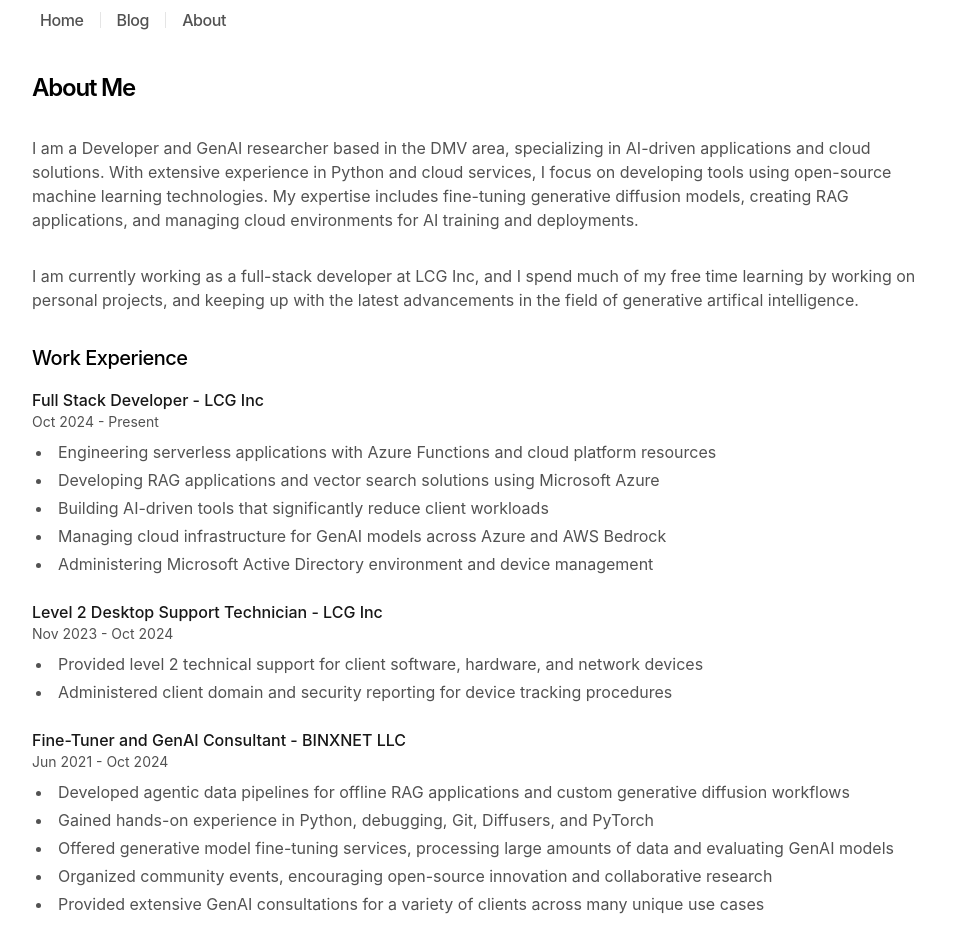
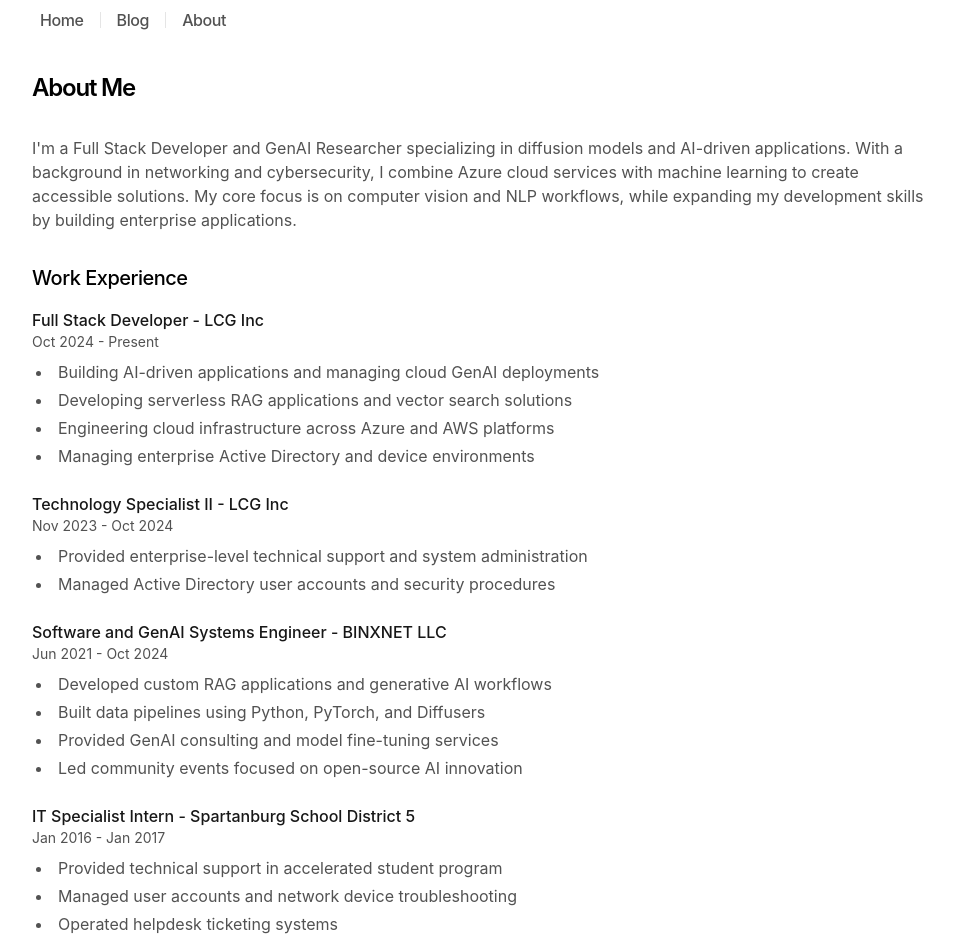
Before and after one commit to Binxly/binx-page, a Next.js app: page /about in a window 1280 px wide. Shown: the top 943 px of the page, without its empty margins (160-1114 px from the left). Built offline with nearby package versions, Linux system fonts and the light colour scheme.

Commit message:
refactor: update personal descriptions and skills in About and Page components

```diff
--- a/app/about/page.tsx
+++ b/app/about/page.tsx
@@ -5,53 +5,50 @@ export default function Page() {
       company: "LCG Inc",
       period: "Oct 2024 - Present",
       bullets: [
-        "Engineering serverless applications with Azure Functions and cloud platform resources",
-        "Developing RAG applications and vector search solutions using Microsoft Azure",
-        "Building AI-driven tools that significantly reduce client workloads",
-        "Managing cloud infrastructure for GenAI models across Azure and AWS Bedrock",
-        "Administering Microsoft Active Directory environment and device management"
+        "Building AI-driven applications and managing cloud GenAI deployments",
+        "Developing serverless RAG applications and vector search solutions",
+        "Engineering cloud infrastructure across Azure and AWS platforms",
+        "Managing enterprise Active Directory and device environments"
       ]
     },
     {
-      title: "Level 2 Desktop Support Technician",
+      title: "Technology Specialist II",
       company: "LCG Inc",
       period: "Nov 2023 - Oct 2024",
       bullets: [
-        "Provided level 2 technical support for client software, hardware, and network devices",
-        "Administered client domain and security reporting for device tracking procedures"
+        "Provided enterprise-level technical support and system administration",
+        "Managed Active Directory user accounts and security procedures"
       ]
     },
     {
-      title: "Fine-Tuner and GenAI Consultant",
+      title: "Software and GenAI Systems Engineer",
       company: "BINXNET LLC",
       period: "Jun 2021 - Oct 2024",
       bullets: [
-        "Developed agentic data pipelines for offline RAG applications and custom generative diffusion workflows",
-        "Gained hands-on experience in Python, debugging, Git, Diffusers, and PyTorch",
-        "Offered generative model fine-tuning services, processing large amounts of data and evaluating GenAI models",
-        "Organized community events, encouraging open-source innovation and collaborative research",
-        "Provided extensive GenAI consultations for a variety of clients across many unique use cases"
+        "Developed custom RAG applications and generative AI workflows",
+        "Built data pipelines using Python, PyTorch, and Diffusers",
+        "Provided GenAI consulting and model fine-tuning services",
+        "Led community events focused on open-source AI innovation"
       ]
     },
     {
-      title: "Technology Cadet (Student Internship)",
+      title: "IT Specialist Intern",
       company: "Spartanburg School District 5",
       period: "Jan 2016 - Jan 2017",
       bullets: [
-        "Provided technical support to faculty and staff of District 5 schools as part of an accelerated student program",
-        "Managed user accounts and gained experience troubleshooting network devices",
-        "Gained experience with helpdesk ticketing software"
+        "Provided technical support in accelerated student program",
+        "Managed user accounts and network device troubleshooting",
+        "Operated helpdesk ticketing systems"
       ]
     }
   ]
 
   const skills = [
-    "Python", "GenAI", "Azure Functions",
-    "Cloud Services (AWS/Azure)", "Active Directory",
-    "RAG Applications", "Vector Search",
-    "PyTorch", "Diffusers", "Git",
-    "Windows", "Arch Linux", "Ubuntu", "Next.js",
-    "Serverless Architecture"
+    "GenAI", "RAG Applications", "PyTorch", "Diffusers",
+    "Vector Search", "LLMs", "Computer Vision", "NLP",
+    "AWS", "Azure", "Python", "TypeScript", "Next.js",
+    "React", "Git", "Active Directory", "Windows",
+    "Arch Linux", "Ubuntu", "Network Security", "DevOps"
   ]
 
   const education = {
@@ -98,13 +95,10 @@ export default function Page() {
       </h1>
 
       <p className="mb-8 text-neutral-600 dark:text-neutral-400">
-        I am a Developer and GenAI researcher based in the DMV area, specializing in AI-driven applications and cloud solutions.
-        With extensive experience in Python and cloud services, I focus on developing tools using open-source machine learning technologies.
-        My expertise includes fine-tuning generative diffusion models, creating RAG applications, and managing cloud environments for AI training and deployments.
-      </p>
-      <p className="mb-8 text-neutral-600 dark:text-neutral-400">
-        I am currently working as a full-stack developer at LCG Inc, and I spend much of my free time learning by working on personal projects,
-        and keeping up with the latest advancements in the field of generative artifical intelligence.
+        I'm a Full Stack Developer and GenAI Researcher specializing in diffusion models and AI-driven applications.
+        With a background in networking and cybersecurity, I combine Azure cloud services with machine learning
+        to create accessible solutions. My core focus is on computer vision and NLP workflows, while expanding
+        my development skills by building enterprise applications.
       </p>
 
       <div className="space-y-8">
--- a/app/page.tsx
+++ b/app/page.tsx
@@ -21,7 +21,8 @@ export default function Page() {
         {`Passionate about deep learning and software engineering.
         Building accessible GenAI applications with a focus on open-source
         technologies and transparent data practices. Committed to advancing
-        digital equality through responsible AI development and knowledge sharing.`}
+        technological accessibility through responsible AI development and knowledge sharing.
+        Learning more every day.`}
       </p>
       <div className="my-8">
         <RecentPosts />
```
